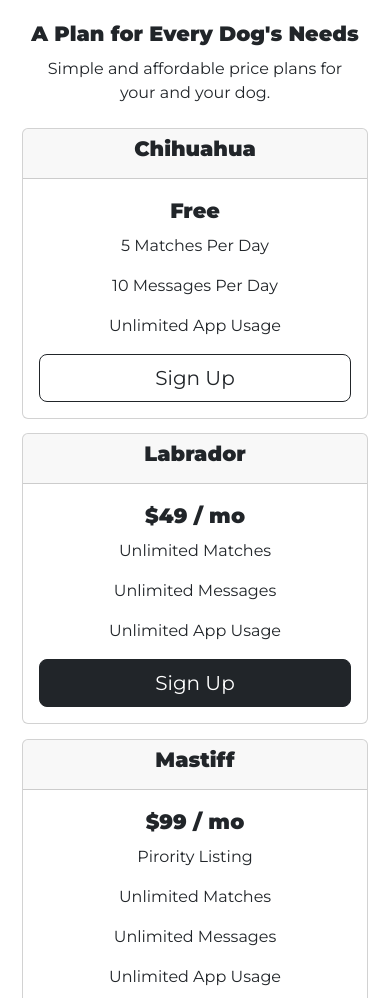
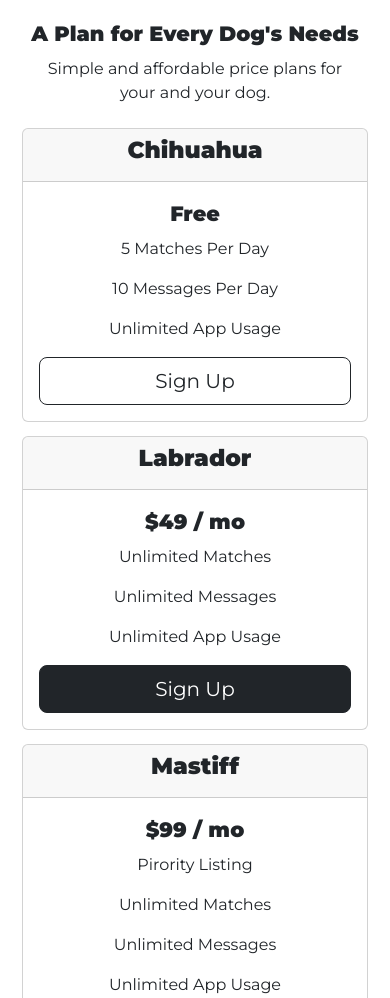
Before and after one commit to nlangerbeins/bootstrap-tindog-website, a plain HTML site: page index.html in a window 390 px wide. Shown: the part 1640-2638 px from the top of the page. Drawn offline with nearby package versions, Linux system fonts and the light colour scheme.

Commit message:
modified css

```diff
--- a/css/styles.css
+++ b/css/styles.css
@@ -234,7 +234,7 @@ h1, h2, h3 {
         font-size: 1.3rem;
     }
 
-    .card-header h3 {
+    .card-header {
         font-size: 1.3rem;
     }
 
```
Also changed, not shown: 2 other files.
